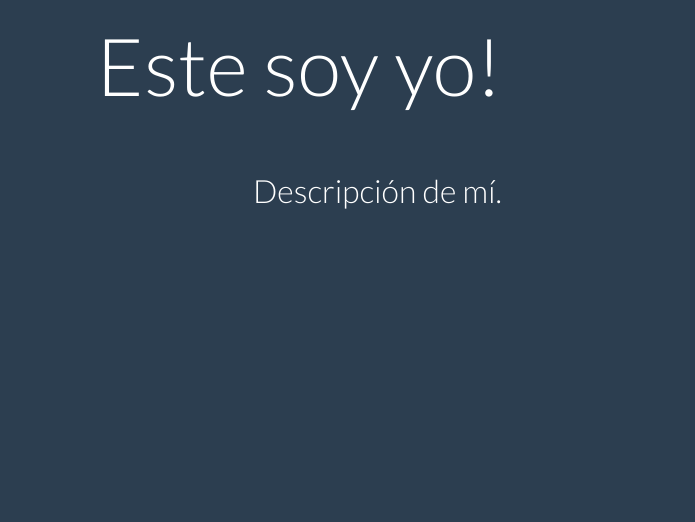
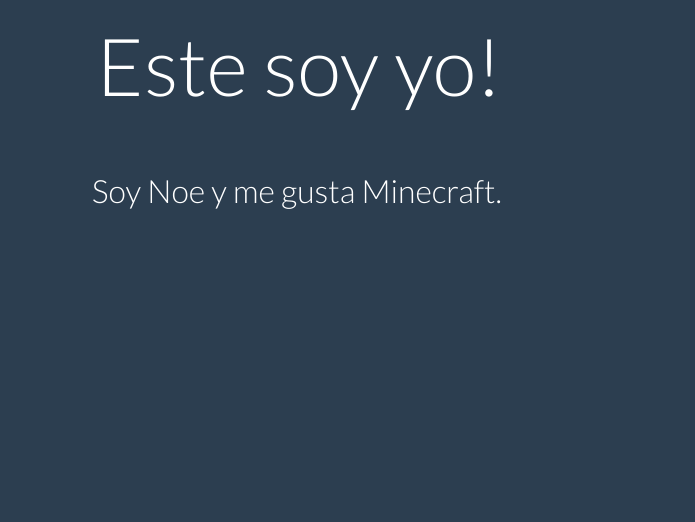
Before and after one commit to Noe-LopezOlvera/CursoGit-2022, a plain HTML site: page index.html in a window 1280 px wide. Shown: the part 278-800 px from the top of the page, without its empty margins (87-782 px from the left). Drawn offline with Linux system fonts and the light colour scheme.

Commit message:
Add my name

```diff
--- a/index.html
+++ b/index.html
@@ -18,7 +18,7 @@
 				<section class="cbp-so-section">
 					<article class="cbp-so-side cbp-so-side-left">
 						<h2>Este soy yo!</h2>
-						<p>Descripción de mí.</p>
+						<p>Soy Noe y me gusta Minecraft.</p>
 					</article>
 					<figure class="cbp-so-side cbp-so-side-right">
 						<img src="images/1.png" alt="img01">
```
